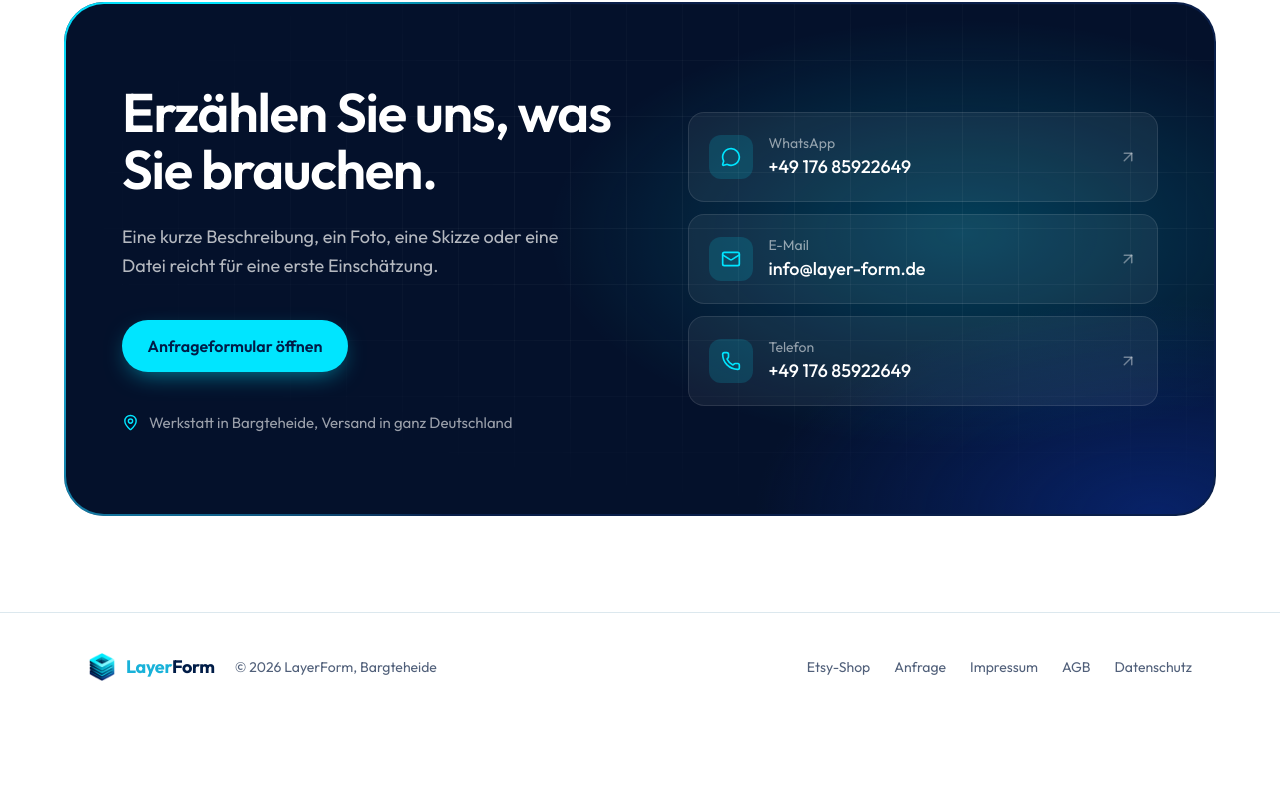
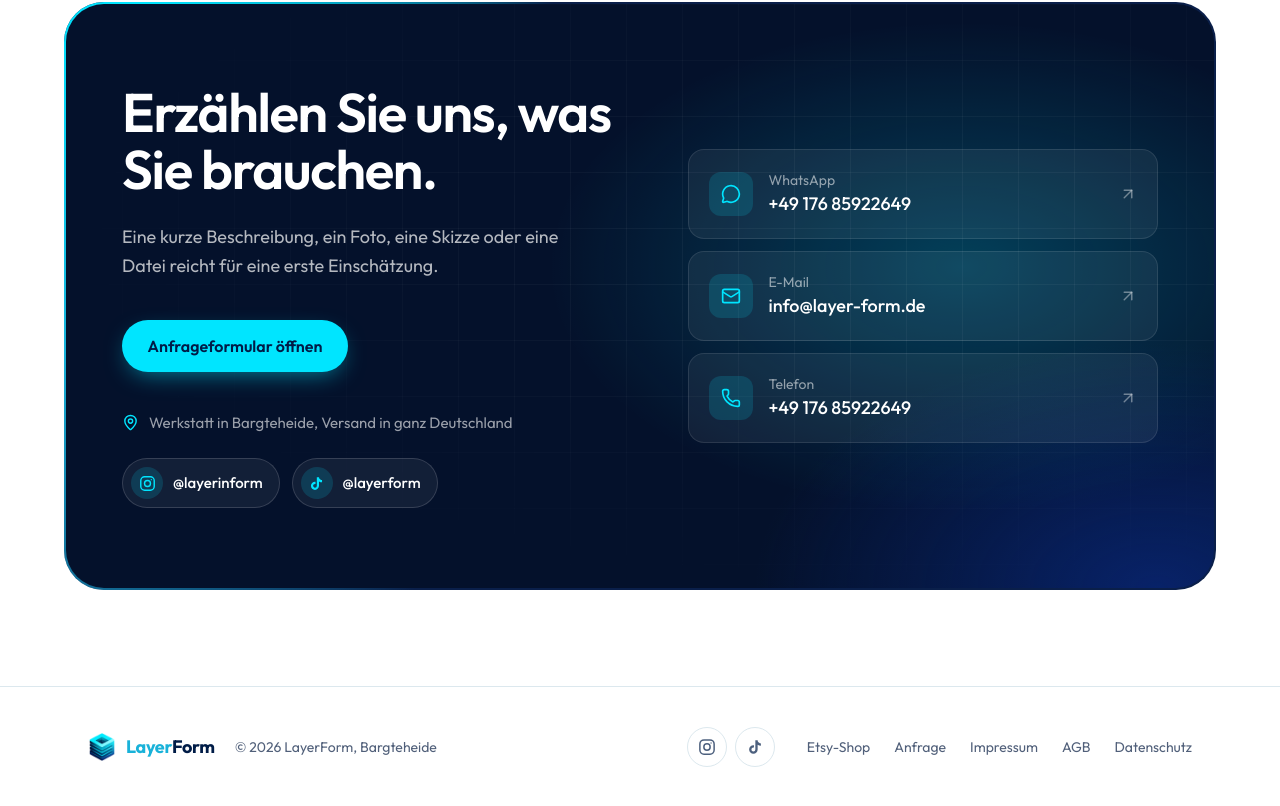
Before and after one commit to LayerInForm/LayerForm, a React (Vite) app: page / in a window 1280 px wide. Shown: the part 4637-5443 px from the top of the page. Before the commit the page ends 5358 px from the top, so only its background shows below. Built offline with nearby package versions, Linux system fonts and the light colour scheme.

Commit message:
Instagram und TikTok verlinkt

```diff
--- a/components/ConsultationHub.tsx
+++ b/components/ConsultationHub.tsx
@@ -1,6 +1,7 @@
 import React from 'react';
 import { MessageCircle, Mail, Phone, MapPin, ArrowUpRight } from 'lucide-react';
 import { Reveal } from './effects';
+import { SOCIALS } from './social';
 
 interface ConsultationHubProps {
   onInquiryClick: () => void;
@@ -40,6 +41,24 @@ export const ConsultationHub: React.FC<ConsultationHubProps> = ({ onInquiryClick
             <MapPin size={17} className="text-cyan" aria-hidden="true" />
             Werkstatt in Bargteheide, Versand in ganz Deutschland
           </a>
+
+          <div className="mt-6 flex flex-wrap gap-3">
+            {SOCIALS.map(({ name, handle, href, Icon }) => (
+              <a
+                key={name}
+                href={href}
+                target="_blank"
+                rel="noopener noreferrer"
+                aria-label={`LayerForm auf ${name}`}
+                className="group flex items-center gap-2.5 rounded-full border border-white/15 bg-white/[.06] py-2 pl-2 pr-4 text-[15px] font-medium transition-all duration-300 hover:-translate-y-0.5 hover:border-cyan/50 hover:bg-white/10"
+              >
+                <span className="flex h-8 w-8 items-center justify-center rounded-full bg-cyan/15 text-cyan transition-transform duration-300 group-hover:scale-110">
+                  <Icon size={17} />
+                </span>
+                {handle}
+              </a>
+            ))}
+          </div>
         </div>
 
         <div className="flex flex-col gap-3 md:justify-center">
--- a/components/Footer.tsx
+++ b/components/Footer.tsx
@@ -2,6 +2,7 @@ import React from 'react';
 import type { View } from '../App';
 import { BrandLogo } from './Navbar';
 import { ETSY_URL } from './links';
+import { SOCIALS } from './social';
 
 interface FooterProps {
   setView: (view: View) => void;
@@ -21,6 +22,21 @@ export const Footer: React.FC<FooterProps> = ({ setView }) => (
         <BrandLogo dark={false} size="sm" />
         <span className="text-sm text-muted">© {new Date().getFullYear()} LayerForm, Bargteheide</span>
       </div>
+      <div className="flex flex-col gap-5 md:flex-row md:items-center md:gap-8">
+      <div className="flex gap-2">
+        {SOCIALS.map(({ name, href, Icon }) => (
+          <a
+            key={name}
+            href={href}
+            target="_blank"
+            rel="noopener noreferrer"
+            aria-label={`LayerForm auf ${name}`}
+            className="flex h-10 w-10 items-center justify-center rounded-full border border-line text-ink/70 transition-all duration-300 hover:-translate-y-0.5 hover:border-cyan-mid hover:text-cyan-mid"
+          >
+            <Icon size={18} />
+          </a>
+        ))}
+      </div>
       <nav className="flex flex-wrap gap-x-6 gap-y-2 text-sm text-muted" aria-label="Footer">
         <a href={ETSY_URL} target="_blank" rel="noopener noreferrer" className="transition-colors hover:text-ink">
           Etsy-Shop
@@ -31,6 +47,7 @@ export const Footer: React.FC<FooterProps> = ({ setView }) => (
           </button>
         ))}
       </nav>
+      </div>
     </div>
   </footer>
 );
--- a/components/links.ts
+++ b/components/links.ts
@@ -1,3 +1,7 @@
 // Zentrale Links – hier ändern, dann passt es überall
 export const ETSY_URL = 'https://www.etsy.com/shop/MeinWunderstueck';
 export const ETSY_NAME = 'Mein Wunderstück';
+export const INSTAGRAM_URL = 'https://www.instagram.com/layerinform/';
+export const INSTAGRAM_HANDLE = '@layerinform';
+export const TIKTOK_URL = 'https://www.tiktok.com/@layerform';
+export const TIKTOK_HANDLE = '@layerform';
--- /dev/null
+++ b/components/social.tsx
@@ -0,0 +1,24 @@
+import React from 'react';
+import { INSTAGRAM_URL, INSTAGRAM_HANDLE, TIKTOK_URL, TIKTOK_HANDLE } from './links';
+
+type IconProps = { size?: number; className?: string };
+
+export const InstagramIcon: React.FC<IconProps> = ({ size = 20, className }) => (
+  <svg width={size} height={size} viewBox="0 0 24 24" fill="none" stroke="currentColor" strokeWidth={2}
+    strokeLinecap="round" strokeLinejoin="round" className={className} aria-hidden="true">
+    <rect x="2.5" y="2.5" width="19" height="19" rx="5.5" />
+    <circle cx="12" cy="12" r="4.2" />
+    <circle cx="17.4" cy="6.6" r="0.9" fill="currentColor" stroke="none" />
+  </svg>
+);
+
+export const TikTokIcon: React.FC<IconProps> = ({ size = 20, className }) => (
+  <svg width={size} height={size} viewBox="0 0 24 24" fill="currentColor" className={className} aria-hidden="true">
+    <path d="M16.6 5.82A4.28 4.28 0 0 1 15.54 3h-3.09v12.4a2.59 2.59 0 0 1-2.59 2.5c-1.42 0-2.6-1.16-2.6-2.6 0-1.72 1.66-3.01 3.37-2.48V9.66c-3.45-.46-6.47 2.22-6.47 5.64 0 3.33 2.76 5.7 5.69 5.7 3.14 0 5.69-2.55 5.69-5.7V9.01a7.35 7.35 0 0 0 4.3 1.38V7.3s-1.88.09-3.24-1.48Z" />
+  </svg>
+);
+
+export const SOCIALS = [
+  { name: 'Instagram', handle: INSTAGRAM_HANDLE, href: INSTAGRAM_URL, Icon: InstagramIcon },
+  { name: 'TikTok', handle: TIKTOK_HANDLE, href: TIKTOK_URL, Icon: TikTokIcon },
+];
```
